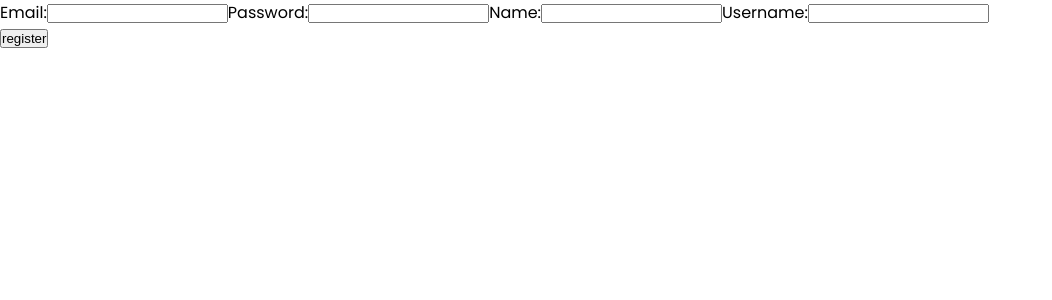
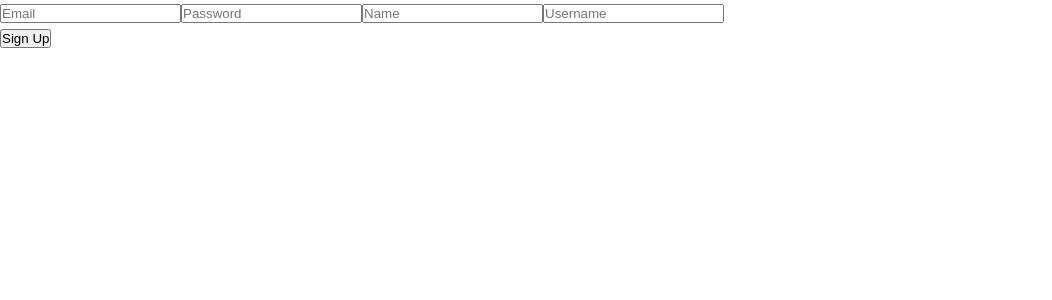
Before and after one commit to telesleo/blog-frontend, a React (Create React App) app: page /register in a window 1280 px wide. Shown: the top 300 px of the page, without its empty margins (0-1052 px from the left). Built offline with nearby package versions, Linux system fonts and the light colour scheme.

Commit message:
Modify Register page to use components Input and Button

```diff
--- a/src/pages/Register/index.jsx
+++ b/src/pages/Register/index.jsx
@@ -2,6 +2,8 @@ import React, { useState } from 'react';
 import { useNavigate } from 'react-router-dom';
 import login from '../../utils/login';
 import request from '../../utils/request';
+import Input from '../../components/Input';
+import Button from '../../components/Button';
 
 export default function Register() {
   const navigate = useNavigate();
@@ -11,17 +13,6 @@ export default function Register() {
   const [name, setName] = useState('');
   const [username, setUsername] = useState('');
   const [errorMessage, setErrorMessage] = useState('');
-
-  const setState = {
-    email: setEmail,
-    password: setPassword,
-    name: setName,
-    username: setUsername,
-  };
-
-  const handleInput = ({ target }) => {
-    setState[target.id](target.value);
-  };
 
   const isEmailValid = () => {
     if (!email) {
@@ -103,7 +94,9 @@ export default function Register() {
     return false;
   };
 
-  const register = async () => {
+  const register = async (event) => {
+    event.preventDefault();
+
     if (validateFields()) {
       const response = await request('/users/register', 'POST', {
         email, password, name, username,
@@ -119,25 +112,13 @@ export default function Register() {
   };
 
   return (
-    <div>
-      <label htmlFor="email">
-        Email:
-        <input type="email" id="email" value={email} onChange={handleInput} />
-      </label>
-      <label htmlFor="password">
-        Password:
-        <input type="password" id="password" value={password} onChange={handleInput} />
-      </label>
-      <label htmlFor="name">
-        Name:
-        <input type="name" id="name" value={name} onChange={handleInput} />
-      </label>
-      <label htmlFor="username">
-        Username:
-        <input type="username" id="username" value={username} onChange={handleInput} />
-      </label>
+    <form>
+      <Input placeholder="Email" value={email} onChange={({ target }) => setEmail(target.value)} />
+      <Input placeholder="Password" value={password} onChange={({ target }) => setPassword(target.value)} />
+      <Input placeholder="Name" value={name} onChange={({ target }) => setName(target.value)} />
+      <Input placeholder="Username" value={username} onChange={({ target }) => setUsername(target.value)} />
       <p>{errorMessage}</p>
-      <button type="button" onClick={register}>register</button>
-    </div>
+      <Button onClick={register}>Sign Up</Button>
+    </form>
   );
 }
```
